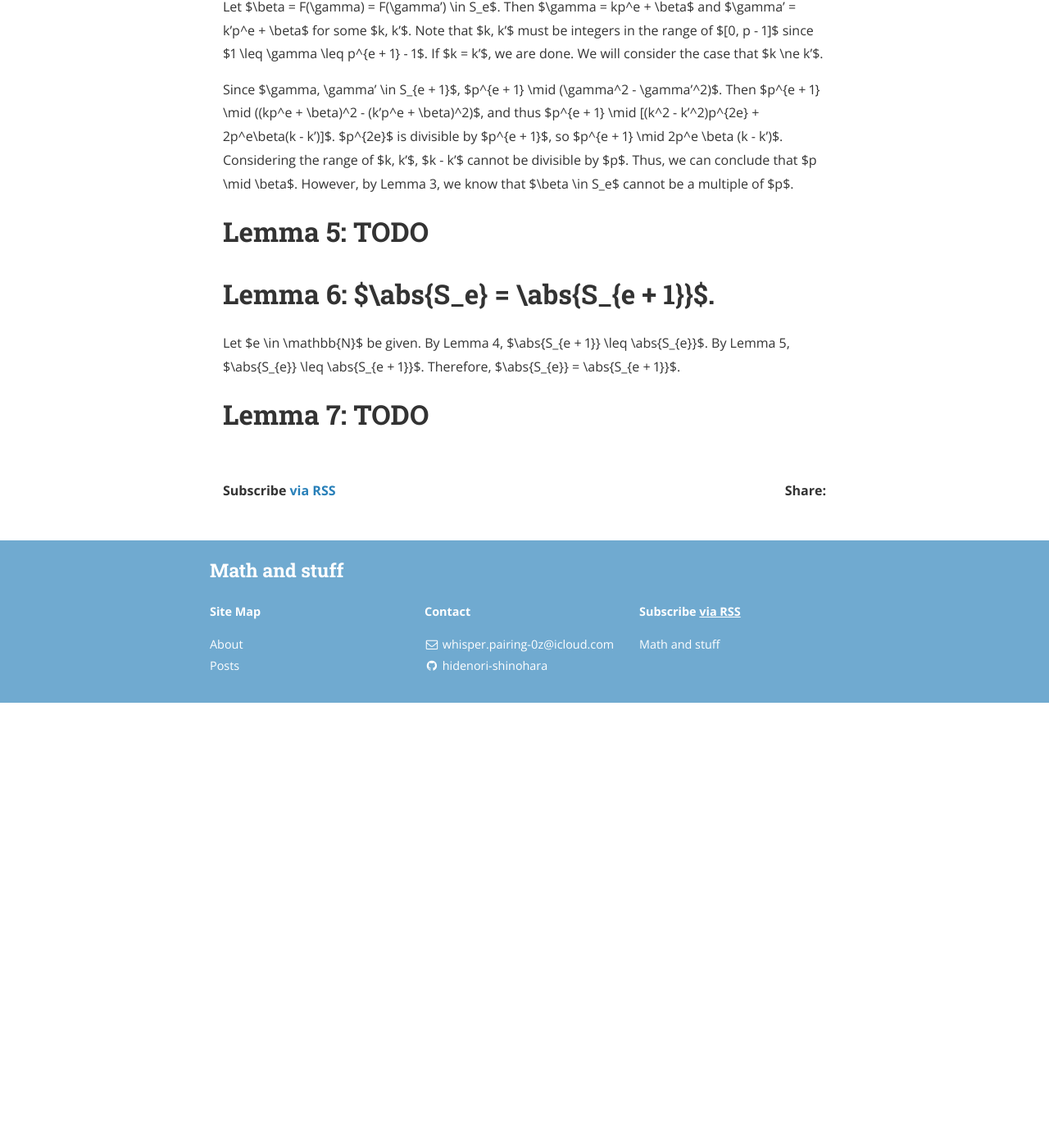
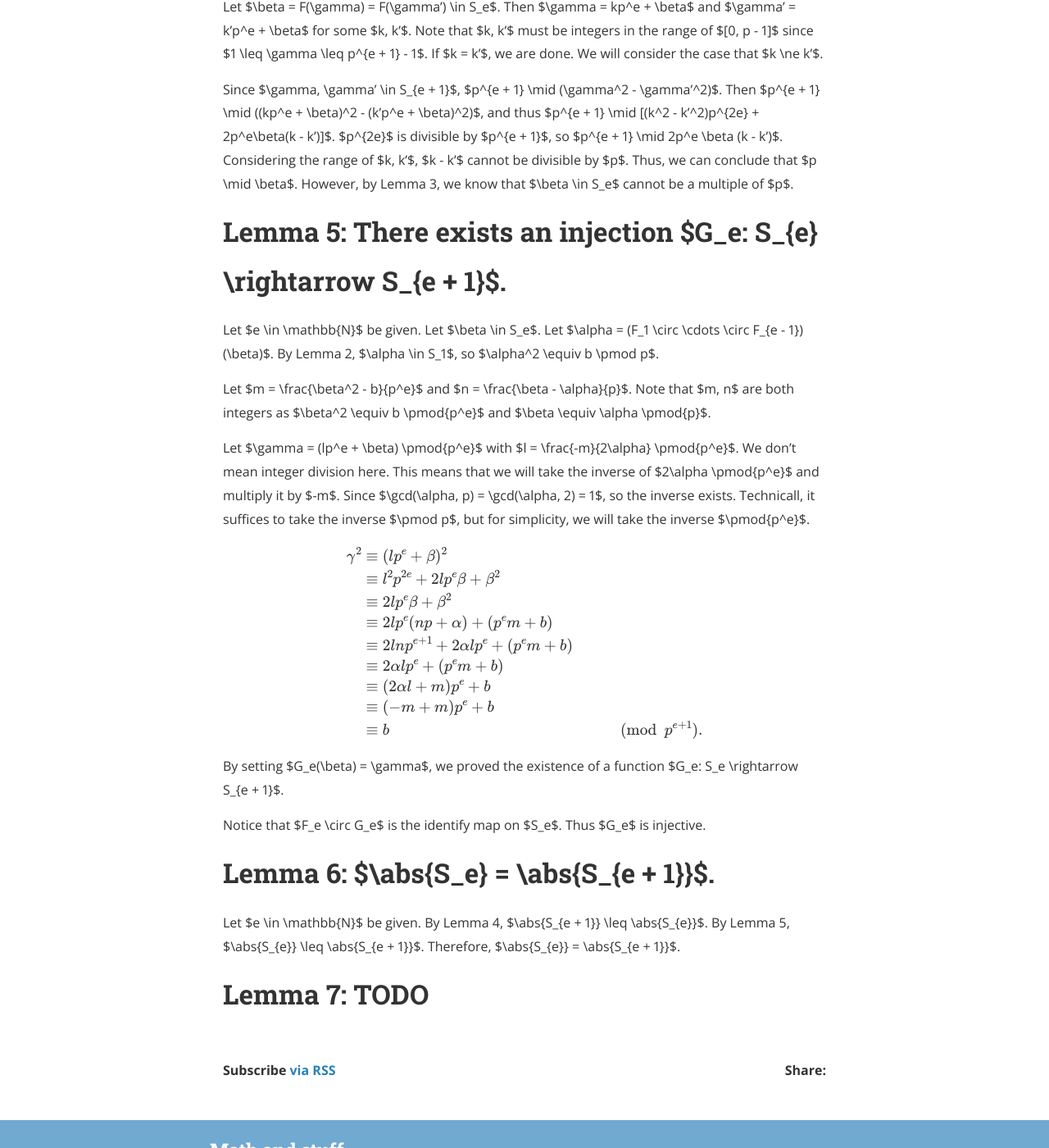
Before and after one commit to hidenori-shinohara/hidenori-shinohara.github.io, a Jekyll site: the page built from _posts/an_introduction_to_mathematical_cryptography/2023-10-15-introduction-to-mathematical-cryptography-quadratic-residue-mod-prime-power.md, in a window 1280 px wide and 1400 px high, scrolled down 3720 px. Shown: the whole window at 82% size. Built offline with Jekyll 4.4.1, drawn with Linux system fonts in a browser that asks for light colours; nearby versions of some CDN libraries; formulas are drawn with MathJax 3; before the commit the page ends 4577 px from its top, so only the background shows below that.

Commit message:
Prove another lemma

```diff
--- a/_posts/an_introduction_to_mathematical_cryptography/2023-10-15-introduction-to-mathematical-cryptography-quadratic-residue-mod-prime-power.md
+++ b/_posts/an_introduction_to_mathematical_cryptography/2023-10-15-introduction-to-mathematical-cryptography-quadratic-residue-mod-prime-power.md
@@ -137,7 +137,40 @@ Considering the range of $k, k'$, $k - k'$ cannot be divisible by $p$.
 Thus, we can conclude that $p \mid \beta$.
 However, by Lemma 3, we know that $\beta \in S_e$ cannot be a multiple of $p$.
 
-# Lemma 5: TODO
+# Lemma 5: There exists an injection $G_e: S_{e} \rightarrow S_{e + 1}$.
+Let $e \in \mathbb{N}$ be given.
+Let $\beta \in S_e$.
+Let $\alpha = (F_1 \circ \cdots \circ F_{e - 1})(\beta)$.
+By Lemma 2, $\alpha \in S_1$, so $\alpha^2 \equiv b \pmod p$.
+
+Let $m = \frac{\beta^2 - b}{p^e}$ and $n = \frac{\beta - \alpha}{p}$.
+Note that $m, n$ are both integers as $\beta^2 \equiv b \pmod{p^e}$ and $\beta \equiv \alpha \pmod{p}$.
+
+Let $\gamma = (lp^e + \beta) \pmod{p^e}$ with $l = \frac{-m}{2\alpha} \pmod{p^e}$.
+We don't mean integer division here.
+This means that we will take the inverse of $2\alpha \pmod{p^e}$ and multiply it by $-m$.
+Since $\gcd(\alpha, p) = \gcd(\alpha, 2) = 1$, so the inverse exists.
+Technicall, it suffices to take the inverse $\pmod p$, but for simplicity, we will take the inverse $\pmod{p^e}$.
+
+$$
+\begin{align}
+    \gamma^2
+        &\equiv (lp^e + \beta)^2 \\
+        &\equiv l^2p^{2e} + 2lp^e\beta + \beta^2 \\
+        &\equiv 2lp^e\beta + \beta^2 \\
+        &\equiv 2lp^e(np + \alpha) + (p^em + b) \\
+        &\equiv 2lnp^{e + 1} + 2\alpha lp^e + (p^em + b) \\
+        &\equiv 2\alpha lp^e + (p^em + b) \\
+        &\equiv (2\alpha l + m)p^e + b \\
+        &\equiv (-m + m)p^e + b \\
+        &\equiv b & \pmod {p^{e + 1}}.
+\end{align}
+$$
+
+By setting $G_e(\beta) = \gamma$, we proved the existence of a function $G_e: S_e \rightarrow S_{e + 1}$.
+
+Notice that $F_e \circ G_e$ is the identify map on $S_e$.
+Thus $G_e$ is injective.
 
 # Lemma 6: $\abs{S_e} = \abs{S_{e + 1}}$.
 Let $e \in \mathbb{N}$ be given.
```
